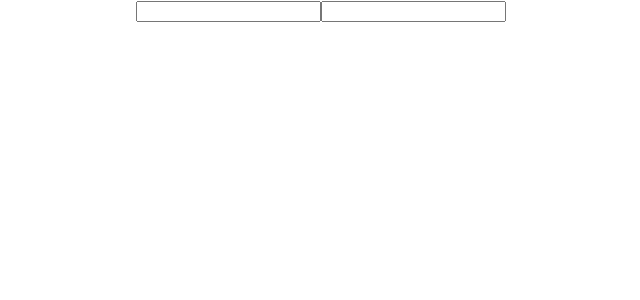
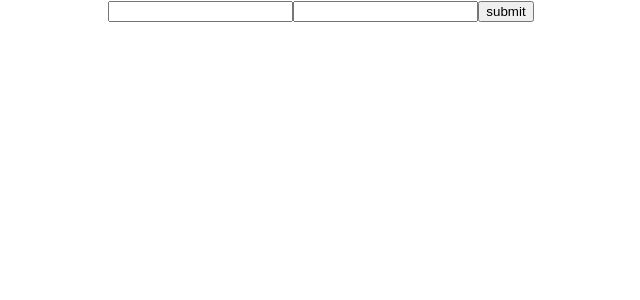
Before and after one commit to ahnafwarith/email-password-auth, a React (Create React App) app: page / in a window 1280 px wide. Shown: the top 300 px of the page, without its empty margins (319-959 px from the left). Built offline with nearby package versions, Linux system fonts and the light colour scheme.

Commit message:
primitive behaviour unsubscribed

```diff
--- a/package.json
+++ b/package.json
@@ -6,8 +6,10 @@
     "@testing-library/jest-dom": "^5.16.4",
     "@testing-library/react": "^12.1.4",
     "@testing-library/user-event": "^13.5.0",
+    "bootstrap": "^5.1.3",
     "firebase": "^9.6.10",
     "react": "^18.0.0",
+    "react-bootstrap": "^2.2.3",
     "react-dom": "^18.0.0",
     "react-scripts": "5.0.0",
     "web-vitals": "^2.1.4"
--- a/src/App.js
+++ b/src/App.js
@@ -4,12 +4,26 @@ import app from './firebase.init'
 
 const auth = getAuth(app)
 
+const showEventEmail = (event) => {
+  console.log(event.target.value)
+}
+
+const showEventPassword = (event) => {
+  console.log(event.target.value)
+}
+
+const handleFormSubmit = event => {
+  console.log('form-submitted');
+  event.preventdefault()
+}
+
 function App() {
   return (
     <div className="App">
-      <form>
-        <input type="text" />
-        <input type="password" />
+      <form onSubmit={handleFormSubmit}>
+        <input onBlur={showEventEmail} type="email" name="" id="" />
+        <input onBlur={showEventPassword} type="password" name="" id="" />
+        <input type="submit" value="submit" />
       </form>
     </div>
   );
```
Also changed, not shown: 1 other file (tests, documents, lock files or other folders).
